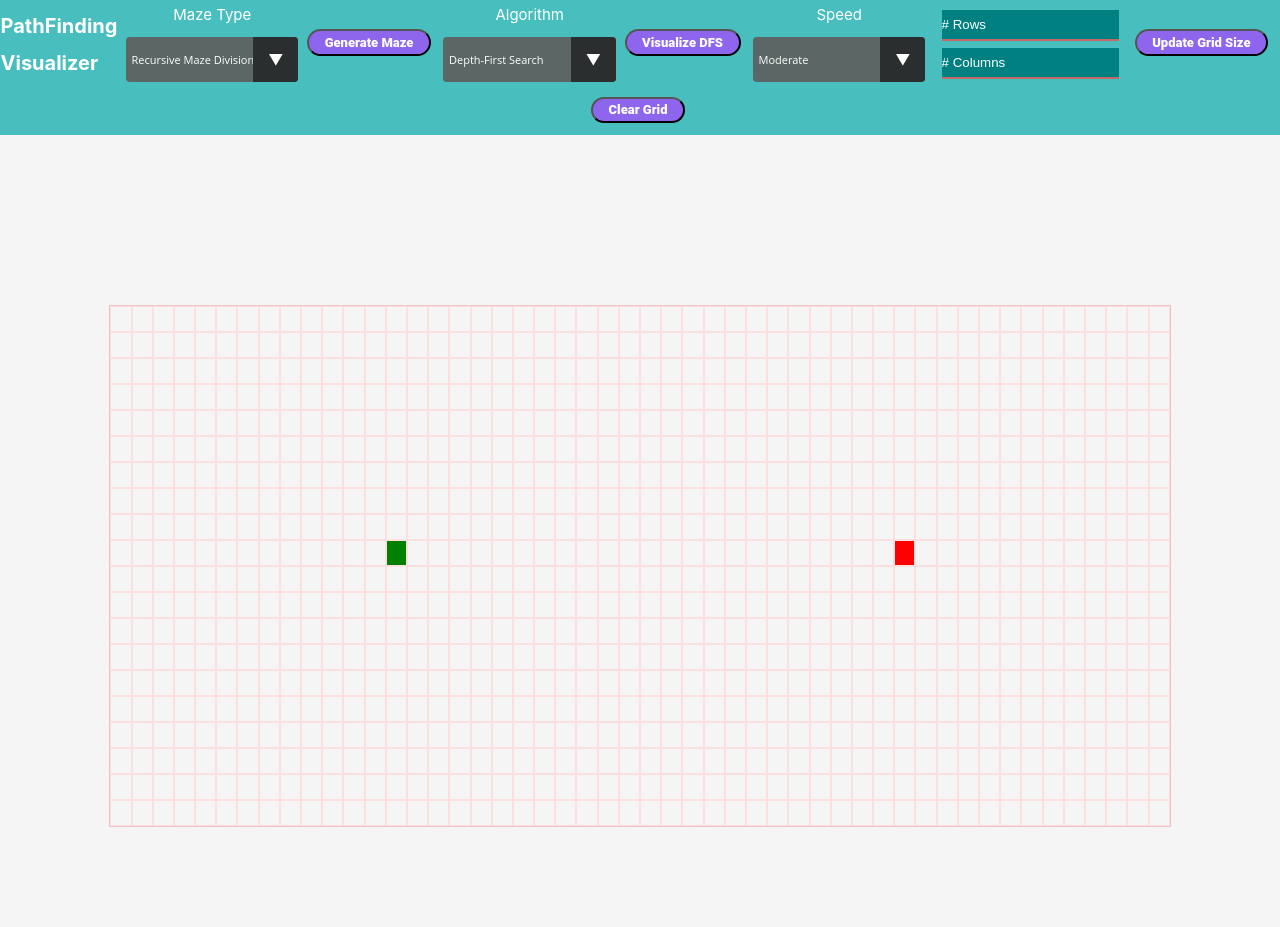
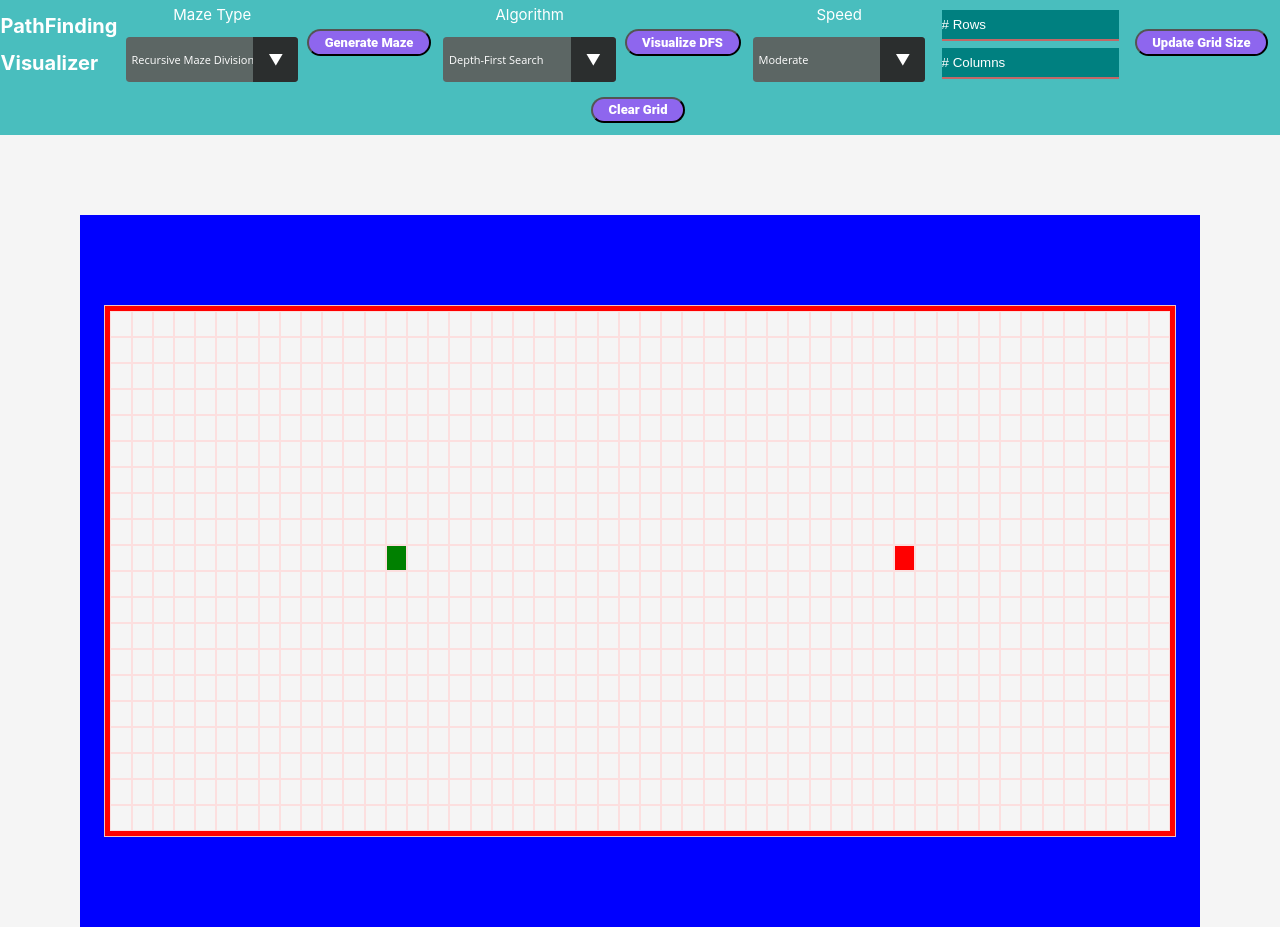
Before and after one commit to alexwang177/path-finder, a React (Create React App) app: page / in a window 1280 px wide. Built offline with nearby package versions, Linux system fonts and the light colour scheme.

Commit message:
background blue

```diff
--- a/src/App.css
+++ b/src/App.css
@@ -178,7 +178,7 @@ select {
     display: -webkit-flex;
     display: flex;
 
-    background-color: whitesmoke;
+    background-color: blue;
     justify-content: center;
     align-items: center;
 
@@ -189,9 +189,10 @@ select {
 }
 
 .board {
-    background-color: whitesmoke;
+    background-color: red;
     border: 1px solid rgb(240, 194, 194);
     margin: 10px;
+    padding: 5px;
 }
 
 .grid-row {
```
